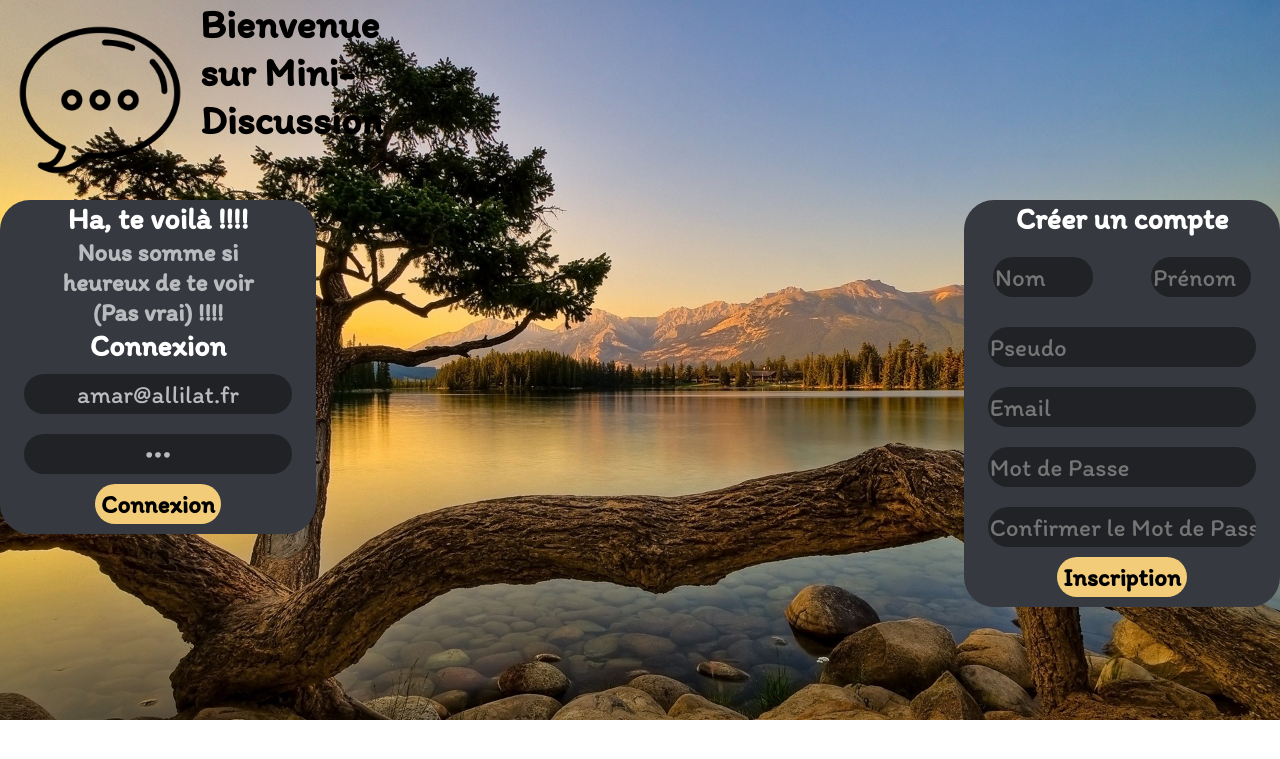
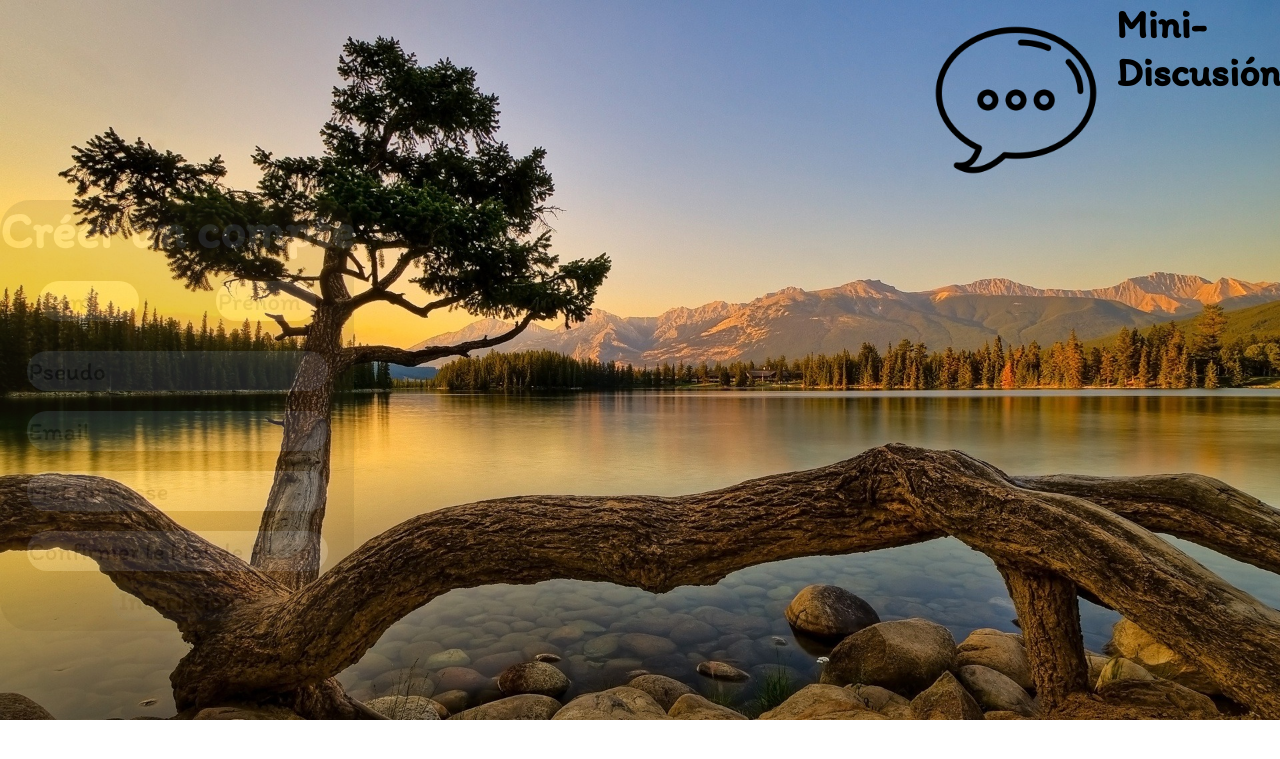
Before and after one commit to amarallilat/minidiscord, a PHP site: page / in a window 1280 px wide. Shown: the top 759 px of the page. Run offline with PHP 8.4, Linux system fonts and the light colour scheme.

Commit message:
tes modf envoiyer

```diff
--- a/css/index.css
+++ b/css/index.css
@@ -14,6 +14,7 @@ body {
 }
 .titre {
     display: flex;
+    justify-content: end;
 }
 
 #espace {
@@ -24,15 +25,18 @@ body {
     font-family: "Itim", cursive;
     margin: 0;
 }
-
+.grisclair:hover {
+    opacity: 0.6;
+}
 .grisclair {
-    background-color: #36393f;
+    opacity: 0.13;
     width: fit-content;
     font-size: 30px;
     font-weight: center;
     border-radius: 30px;
     height: fit-content;
     font-family: "Itim", cursive;
+    background-color: #6b5221;
 }
 
 p {
@@ -41,6 +45,8 @@ p {
     display: flex;
     justify-content: center;
     font-family: "Itim", cursive;
+    font-weight: bolder;
+    font-size: 50px;
 }
 .aranger {
     display: flex;
@@ -54,11 +60,14 @@ p {
     justify-content: space-around;
 }
 
+.grisclair:hover {
+    opacity: 0.8;
+}
 input {
     box-sizing: border-box;
     font-size: 25px;
-    color: #b9bbbe;
-    background-color: #202225;
+    color: #6b5221;
+    background-color: white;
     border: none;
     height: 40px;
     margin-bottom: 22px;
@@ -80,7 +89,8 @@ input {
     display: flex;
     justify-self: center;
     color: black;
-    background-color: #f2cc78;
+    opacity: 0.7;
+    background-color: #535c66;
     font-weight: bolder;
     width: fit-content;
     border-radius: 60px;
@@ -91,7 +101,7 @@ input {
 
 .deuxgris {
     display: flex;
-    justify-content: space-between;
+    justify-content: start;
 }
 
 h3 {
--- a/index.html
+++ b/index.html
@@ -17,24 +17,12 @@
     <body>
         <div class="titre">
             <img src="./images/logo.png" class="logo" alt="fffff" />
-            <h2 class="degradation mod" id="espace">
-                Bienvenue sur Mini-Discussion
-            </h2>
+            <h2 class="degradation mod" id="espace">Mini-Discusión</h2>
         </div>
         <div class="deuxgris">
-            <div class="grisclair">
-                <p>Ha, te voilà !!!!</p>
-                <h3>Nous somme si heureux de te voir (Pas vrai) !!!!</h3>
-                <p>Connexion</p>
+            <!-- <div class="grisclair">
+                 <p>Connexion</p>
                 <div class="cnx">
-                    <input
-                        class="form"
-                        type="email"
-                        id="email"
-                        placeholder="Email"
-                        value="amar@allilat.fr"
-                    />
-
                     <input
                         class="form center"
                         type="password"
@@ -48,8 +36,8 @@
                         class="bleu"
                         value="Connexion"
                     />
-                </div>
-            </div>
+                </div> -->
+            <!-- </div> -->
             <div class="grisclair">
                 <p>Créer un compte</p>
 
```
